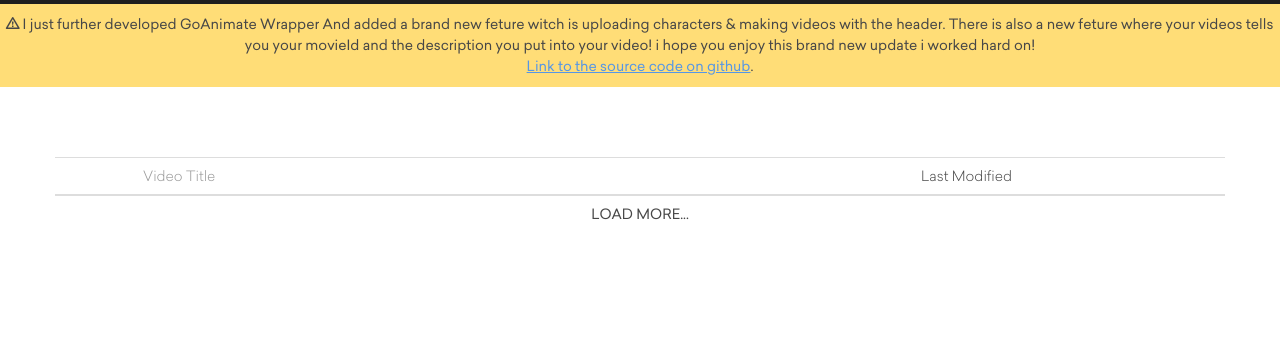
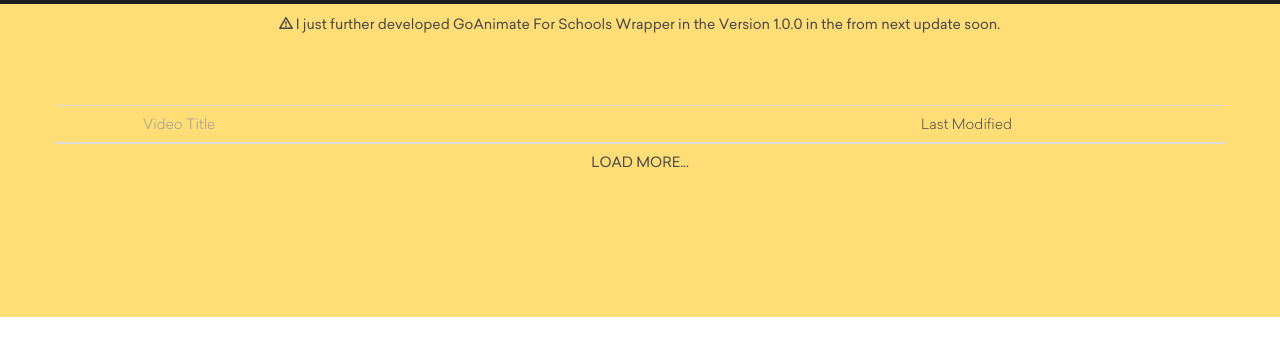
Before and after one commit to MaxDawnDeveloper/GoAnimate-For-Schools-Wrapper, a website: page pages/html/list.html in a window 1280 px wide. Shown: the part 40-396 px from the top of the page. Drawn offline with Linux system fonts and the light colour scheme; no server answers.

Commit message:
Update list.html

```diff
--- a/pages/html/list.html
+++ b/pages/html/list.html
@@ -1,8 +1,8 @@
 <html><head>
-<title>GoAnimate Wrapper Home</title>
-<meta name="description" content="GoAnimate Wrapper is a website where it attempts to bring back the LVM on GoAnimate. For the older version, visit this link https://github.com/GoAnimate-Wrapper/GoAnimate-Wrapper">
+<title>GoAnimate For Schools Wrapper Home</title>
+<meta name="description" content="GoAnimate For Schools Students for reviving 2019 version in the is new version 1.0" />
 <meta property="og:title" content="GoAnimate Wrapper Home" />
-<meta property="og:description" content="GoAnimate Wrapper is a website where it attempts to bring back the LVM on GoAnimate. For the older version, visit this link https://github.com/GoAnimate-Wrapper/GoAnimate-Wrapper" />
+<meta property="og:description" content="GoAnimate For Schools Wrapper version in the remastered version" />
 </head>
 <body>
 	<header>
@@ -24,7 +24,7 @@
 </header>
 
 <main>
-<div class="warning">I just further developed GoAnimate Wrapper And added a brand new feture witch is uploading characters & making videos with the header. There is also a new feture where your videos tells you your movieId and the description you put into your video! i hope you enjoy this brand new update i worked hard on!<br><a href="https://github.com/josephcrosmanplays532/GoAnimate-Wrapper">Link to the source code on github</a>.</div>
+<div class="warning">I just further developed GoAnimate For Schools Wrapper in the Version 1.0.0 in the from next update soon.<br>
 	<table>
 		<thead>
 			<tr>
```
